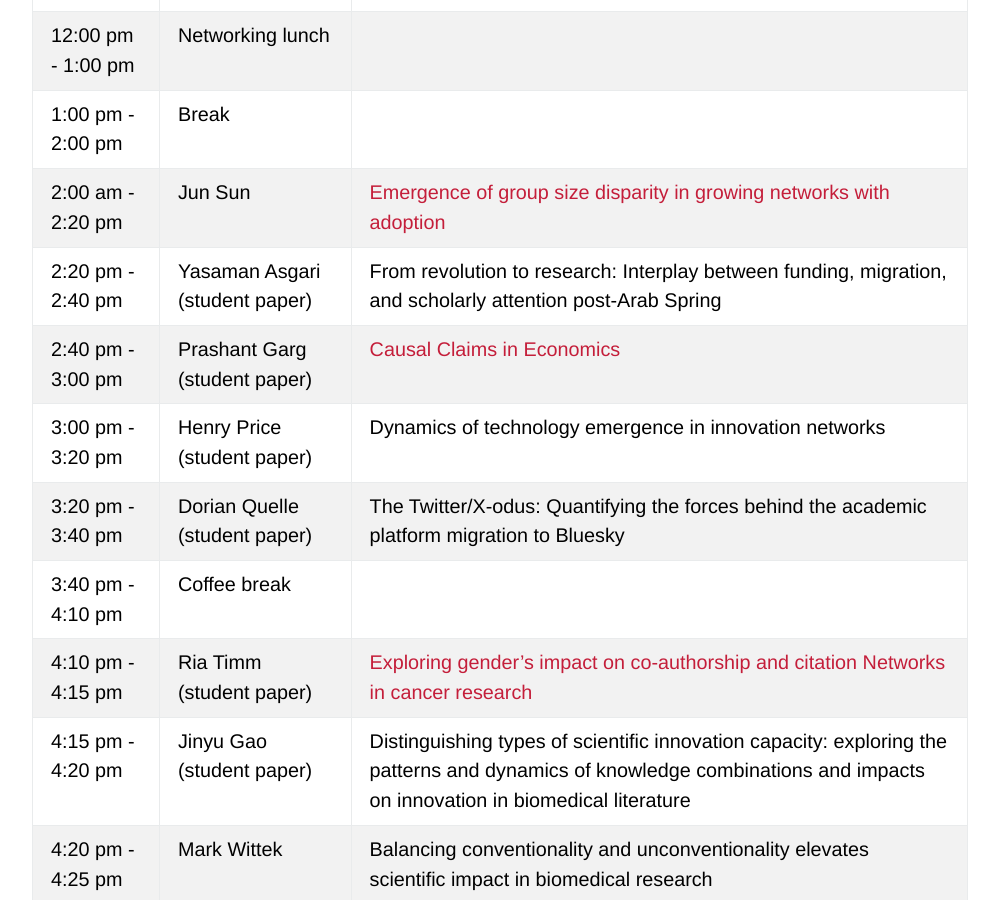
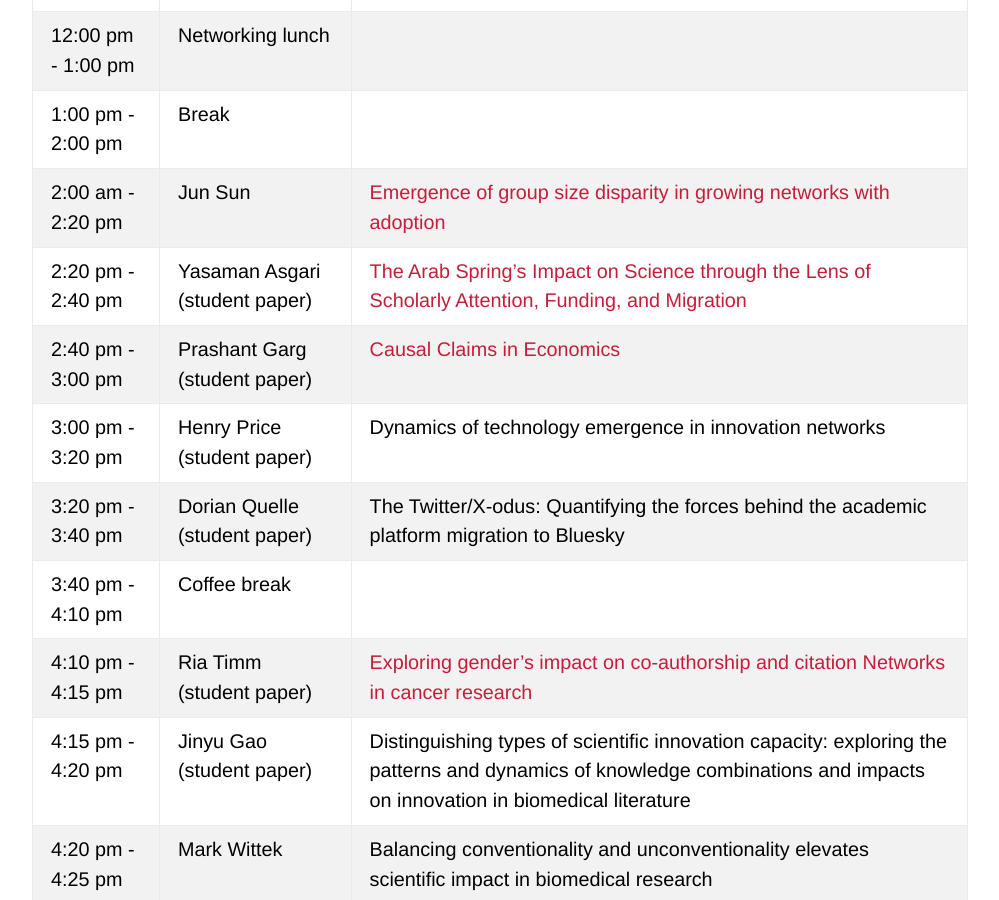
Before and after one commit to netscisci/netscisci.github.io, a Jekyll site: the page built from schedule.md, in a window 1280 px wide and 900 px high, scrolled down 1214 px. Shown: the whole window, without its empty margins (140-1139 px from the left). Built offline with Jekyll 4.4.1, drawn with Linux system fonts in a browser that asks for light colours; some web fonts are replaced; our own code applies the rules of GitHub Pages for plain Markdown files.

Commit message:
Update schedule.md

```diff
--- a/schedule.md
+++ b/schedule.md
@@ -18,7 +18,7 @@ layout: default
 | 12:00 pm - 1:00 pm   | Networking lunch ||
 | 1:00 pm - 2:00 pm   | Break ||
 | 2:00 am - 2:20 pm  | Jun Sun |[Emergence of group size disparity in growing networks with adoption](https://doi.org/10.1038/s42005-024-01799-z)|
-| 2:20 pm - 2:40 pm   | Yasaman Asgari (student paper) |From revolution to research: Interplay between funding, migration, and scholarly attention post-Arab Spring|
+| 2:20 pm - 2:40 pm   | Yasaman Asgari (student paper) |[The Arab Spring’s Impact on Science through the Lens of Scholarly Attention, Funding, and Migration](https://arxiv.org/pdf/2503.13238)|
 | 2:40 pm - 3:00 pm   | Prashant Garg (student paper) |[Causal Claims in Economics](https://arxiv.org/abs/2501.06873)|
 | 3:00 pm - 3:20 pm   | Henry Price (student paper) |Dynamics of technology emergence in innovation networks|
 | 3:20 pm - 3:40 pm   | Dorian Quelle (student paper) |The Twitter/X-odus: Quantifying the forces behind the academic platform migration to Bluesky|
```
